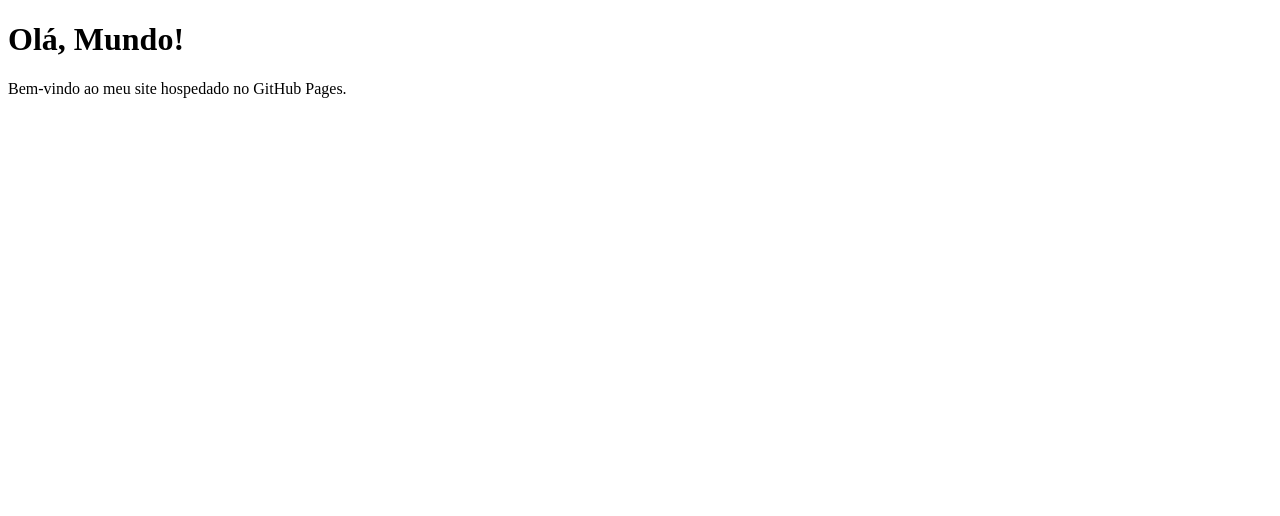
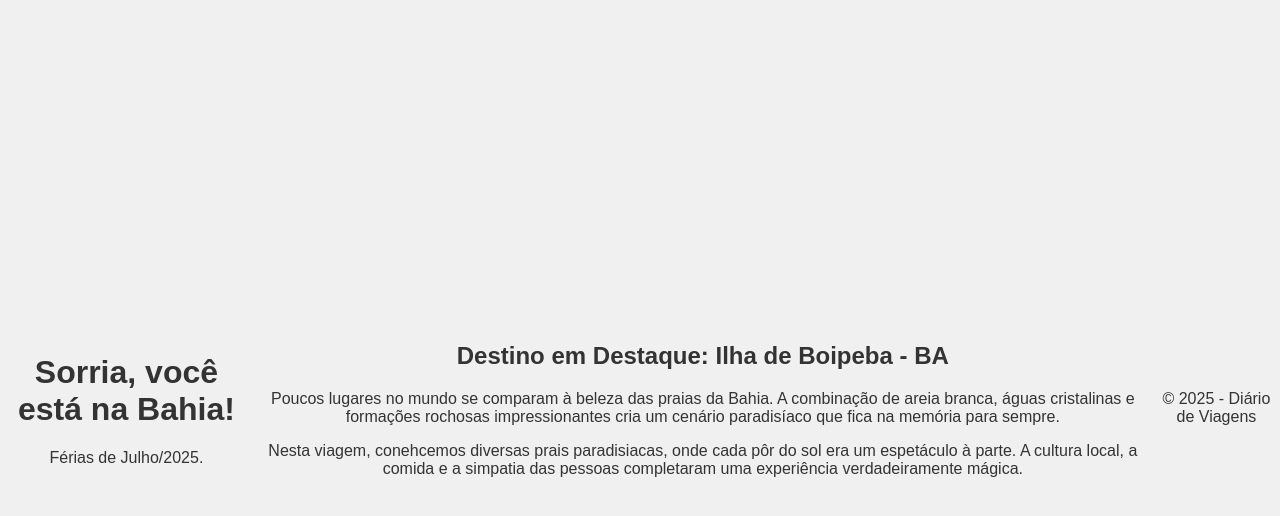
Before and after one commit to heliocaetanoneto/heliocaetaneto.github.io, a plain HTML site: page index.html in a window 1280 px wide. Drawn offline with Linux system fonts and the light colour scheme.

Commit message:
index.html

```diff
--- a/index.html
+++ b/index.html
@@ -2,10 +2,25 @@
 <html lang="pt-br">
 <head>
     <meta charset="UTF-8">
-    <title>Meu Primeiro Site</title>
+    <title>Viagem Boipeba</title>
+    <link rel="stylesheet" href="style.css">
 </head>
 <body>
-    <h1>Olá, Mundo!</h1>
-    <p>Bem-vindo ao meu site hospedado no GitHub Pages.</p>
+    <header>
+        <h1>Sorria, você está na Bahia!</h1>
+        <p>Férias de Julho/2025.</p>
+    </header>
+
+    <main>
+        <section>
+            <h2>Destino em Destaque: Ilha de Boipeba - BA</h2>
+            <p>Poucos lugares no mundo se comparam à beleza das praias da Bahia. A combinação de areia branca, águas cristalinas e formações rochosas impressionantes cria um cenário paradisíaco que fica na memória para sempre.</p>
+            <p>Nesta viagem, conehcemos diversas prais paradisiacas, onde cada pôr do sol era um espetáculo à parte. A cultura local, a comida e a simpatia das pessoas completaram uma experiência verdadeiramente mágica.</p>
+        </section>
+    </main>
+
+    <footer>
+        <p>&copy; 2025 - Diário de Viagens</p>
+    </footer>
 </body>
 </html>
```
